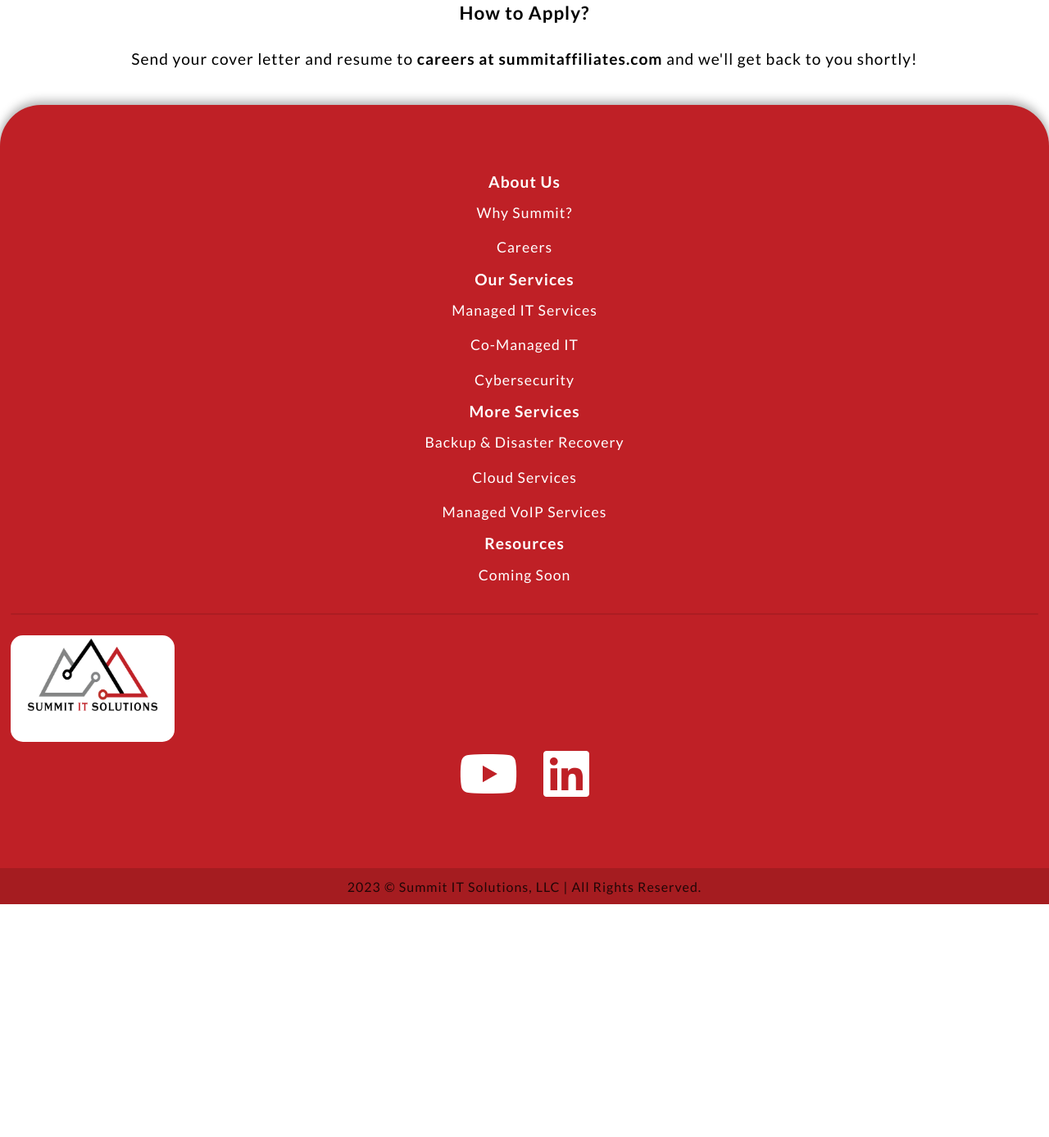
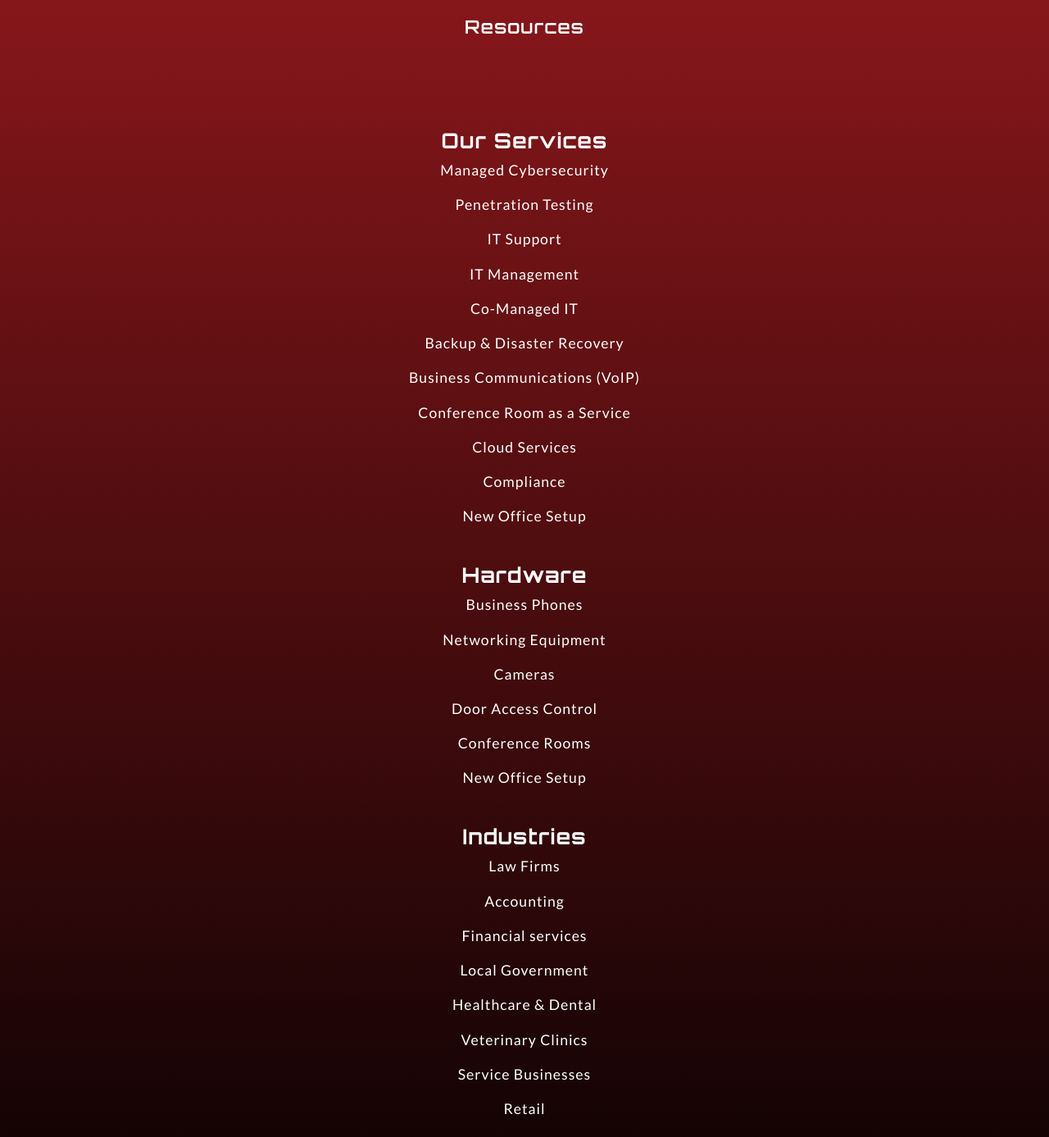
Before and after one commit to corbindeveloper/Fixed-SummitITv1, a plain HTML site: page About/careers.html in a window 1280 px wide. Shown: the part 8293-9680 px from the top of the page at 82% size. Before the commit the page ends 9396 px from the top, so only its background shows below. Drawn offline with Linux system fonts and the light colour scheme; a script that the page names is missing.

Commit message:
Adding the new footer to the careers page

```diff
--- a/About/careers.html
+++ b/About/careers.html
@@ -326,14 +326,14 @@
             </div>
         </section>
 
-        <!--Section 4: About Information-->
+        <!-- Section 4: About Information
         <section class="about-info uniform-section">
             <div class="info-header font-bolder">
                 <p>More About Summit IT Solutions</p>
                 <br>
              </div>
 
-            <div class="info-card-container">
+             <div class="info-card-container">
                 <div class="info-card-subtainer">
                     <p class="info-text">
                         At Summit IT Solutions, our focus extends beyond standard IT service. We are dedicated to pioneering innovative digital solutions that empower businesses. We're committed
@@ -344,7 +344,7 @@
                     </p>
                 </div>
             </div>
-        </section>
+        </section> -->
 
         <!--Open Positions Section-->
         <section class="open-section uniform-section grey-section shadow-top-bottom" id="open">
@@ -366,65 +366,100 @@
         </section>
         </main>
 
-    <!--Footer-->
-    <footer class="uniform-section red-section shadow-top-bottom footer-section">
+      <!--Footer-->
+    <footer class="uniform-section red-section shadow-top-bottom footer-section" style="background:linear-gradient(180deg, #bf2026, #000000); border-radius: 0 0 0 0; display: flex;">
 
-        <div class="footer-content">
-            <div class="footer-list">
-                <p class="section-text font-bolder">About Us</p>
-                <ul>
-                    <li><a href="./whysummit.html">Why Summit?</a></li>
-                    <li><a href="./careers.html">Careers</a></li>
-                </ul>
-            </div>
-
-            <div class="footer-list">
-                <p class="section-text font-bolder">Our Services</p>
-                <ul>
-                    <li><a href="../Services/managedIt.html">Managed IT Services</a></li>
-                    <li><a href="../Services/co-managedIt.html">Co-Managed IT</a></li>
-                    <li><a href="../Services/cybersecurity.html">Cybersecurity</a></li>
-                </ul>
-            </div>
-
-            <div class="footer-list">
-                <p class="section-text font-bolder">More Services</p>
-                <ul>
-                    <li><a href="../Services/backupdisasterrecovery.html">Backup & Disaster Recovery</a></li>
-                    <li><a href="../Services/cloud.html">Cloud Services</a></li>
-                    <li><a href="../Services/managedvoip.html">Managed VoIP Services</a></li>
-                </ul>
-            </div>
-
-            <div class="footer-list">
-                <p class="section-text font-bolder">Resources</p>
-                <ul>
-
-                    <li><a href="#">Coming Soon</a></li>
-
-                </ul>
-            </div>
-        </div>
-
-        <div class="footer-line"></div>
-
-         <div class="footer-bottom">
+         <div class="footer-left">
                 <div class="footer-logo">
-                    <a href="../index.html">
-                    <img src="../assets/SITS logo.png" alt="Summit IT Logo">
+                    <a href="#">
+                        <img src="../assets/SITS logo.png" alt="Summit IT Logo">
                     </a>
                 </div>
                 <div class="footer-social">
                     <a href="#"><i class="fa-brands fa-youtube"></i></a>
                     <a href="#"><i class="fa-brands fa-linkedin"></i></a>
+                    <a href="#"><i class="fa-solid fa-envelope"></i></a>
                 </div>
+
+                    <div class="footer-links">
+                        <a href="#">About Us</a>
+                    </div>
+                    <div class="footer-links">
+                        <a href="#">Resources</a>
+                    </div>
+          </div>
+
+        <div class="footer-content">
+
+            <div class="footer-list">
+                <p class="footer-list-header">Our Services</p>
+                <ul>
+                    <li><a href="#">Managed Cybersecurity</a></li>
+                    <li><a href="#">Penetration Testing</a></li>
+                    <li><a href="#">IT Support</a></li>
+                    <li><a href="#">IT Management</a></li>
+                    <li><a href="#">Co-Managed IT</a></li>
+                    <li><a href="#">Backup & Disaster Recovery</a></li>
+                    <li><a href="#">Business Communications (VoIP)</a></li>
+                    <li><a href="#">Conference Room as a Service</a></li>
+                    <li><a href="#">Cloud Services</a></li>
+                    <li><a href="#">Compliance</a></li>
+                    <li><a href="#">New Office Setup</a></li>
+                </ul>
+            </div>
+
+
+
+            <div class="footer-list">
+                <p class="footer-list-header">Hardware</p>
+                <ul>
+                    <li><a href="#">Business Phones</a></li>
+                    <li><a href="#">Networking Equipment</a></li>
+                    <li><a href="#">Cameras</a></li>
+                    <li><a href="#">Door Access Control</a></li>
+                    <li><a href="#">Conference Rooms</a></li>
+                    <li><a href="#">New Office Setup</a></li>
+                </ul>
+            </div>
+
+            <div class="footer-list">
+                <p class="footer-list-header">Industries</p>
+                <ul>
+                    <li><a href="#">Law Firms</a></li>
+                    <li><a href="#">Accounting</a></li>
+                    <li><a href="#">Financial services</a></li>
+                    <li><a href="#">Local Government</a></li>
+                    <li><a href="#">Healthcare & Dental</a></li>
+                    <li><a href="#">Veterinary Clinics</a></li>
+                    <li><a href="#">Service Businesses</a></li>
+                    <li><a href="#">Retail</a></li>
+                    <li><a href="#">Manufacturing</a></li>
+                    <li><a href="#">Golf Clubs & Hospitality</a></li>
+                    <li><a href="#">Real Estate</a></li>
+                </ul>
+            </div>
+
+
         </div>
+
+
+        <div class="footer-line"></div>
+
+
     </footer>
 
+    <!--Middle Footer Section-->
+    <div class="footer-middle">
+        <a href="#">Privacy Policy</a>
+        <a href="#">Terms of Use</a>
+    </div>
+
     <!--Credits-->
-    <div class="credits">
-        <p>2023 &copy; Summit IT Solutions, LLC | All Rights Reserved.</p>
+    <div class="credits" style="background-color: #000000;">
+        <p style="color: #ffffff; font-family: Orbitron, Lato, sans-serif;">2023 &copy; Summit IT Solutions, LLC | All Rights Reserved.</p>
     </div>
+
+</div>
 </body>
  <!--JavaScript-->
  <script src="../js/script.js"></script>
```
Also changed, not shown: css/careers.css (line endings or trailing spaces).
